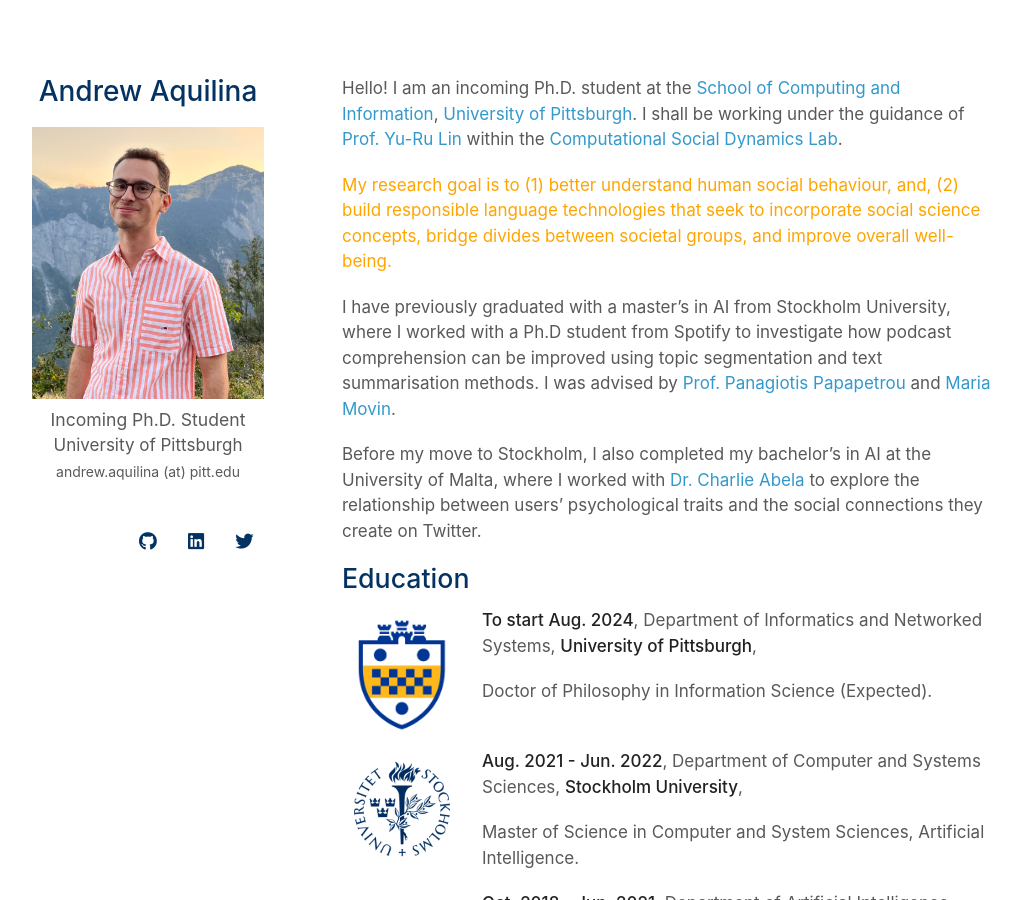
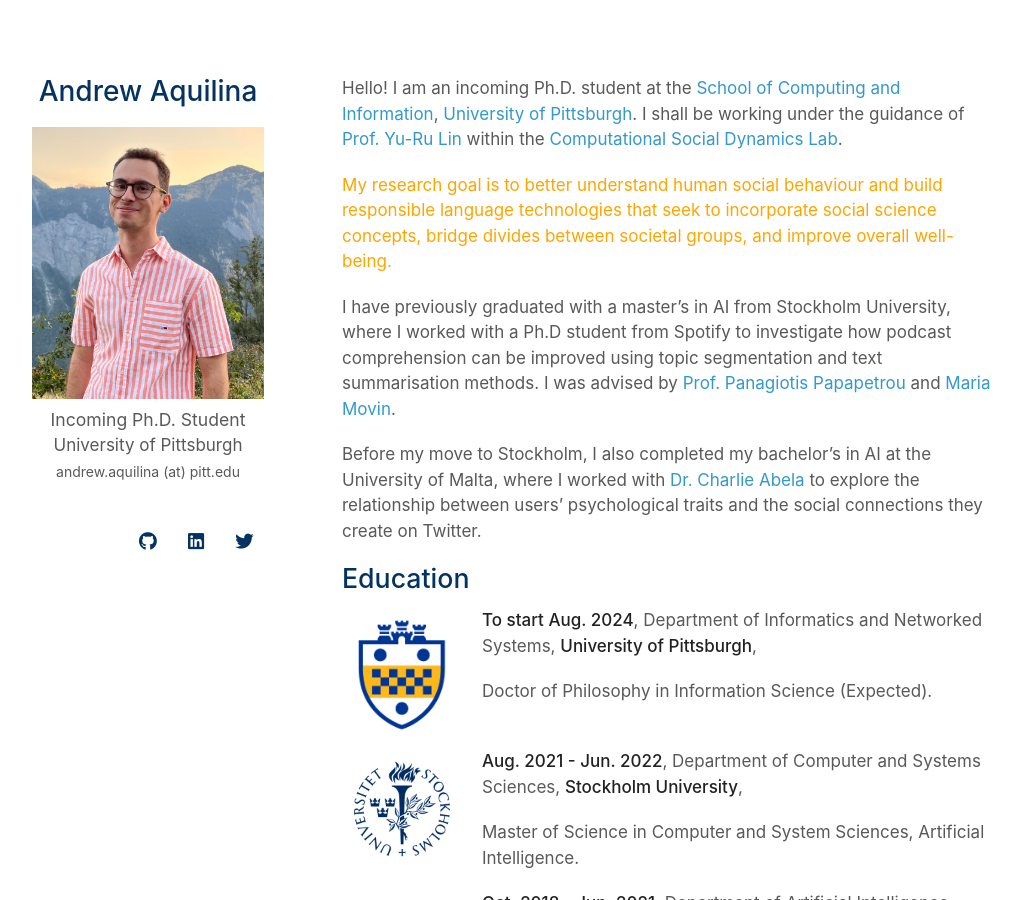
Before and after one commit to andaqu/andaqu.github.io, a Jekyll site: the page built from index.md, in a window 1280 px wide and 900 px high. Shown: the whole window, without its empty margins (128-1149 px from the left). Built offline with Jekyll 4.4.1, drawn with Linux system fonts in a browser that asks for light colours; nearby versions of some CDN libraries; a style sheet for code colours, icons or effects is not loaded.

Commit message:
Update index.md

```diff
--- a/index.md
+++ b/index.md
@@ -4,7 +4,7 @@
 
 Hello! I am an incoming Ph.D. student at the [School of Computing and Information](https://www.sci.pitt.edu/), [University of Pittsburgh](https://pitt.edu/). I shall be working under the guidance of [Prof. Yu-Ru Lin](http://www.yurulin.com/) within the [Computational Social Dynamics Lab](https://picsolab.github.io/).
 
-<span style="color:orange;">My research goal is to (1) better understand human social behaviour, and, (2) build responsible language technologies that seek to incorporate social science concepts, bridge divides between societal groups, and improve overall well-being.</span>
+<span style="color:orange;">My research goal is to better understand human social behaviour and build responsible language technologies that seek to incorporate social science concepts, bridge divides between societal groups, and improve overall well-being.</span>
 
 I have previously graduated with a master’s in AI from Stockholm University, where I worked with a Ph.D student from Spotify to investigate how podcast comprehension can be improved using topic segmentation and text summarisation methods. I was advised by [Prof. Panagiotis Papapetrou](https://papapetrou.blogs.dsv.su.se/) and [Maria Movin](https://www.linkedin.com/in/mariamovin).
 
```
